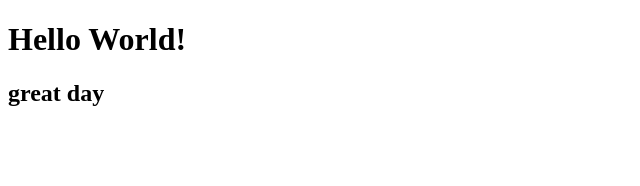
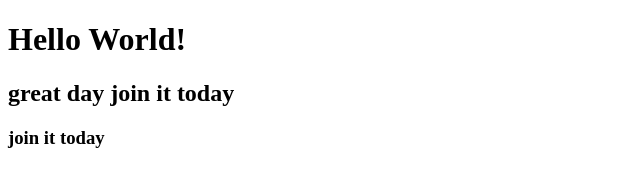
Before and after one commit to kavya21/module2, a plain HTML site: page site/index.html in a window 1280 px wide. Shown: the whole page, without its empty margins (0-640 px from the left). Drawn offline with Linux system fonts and the light colour scheme.

Commit message:
small addition to our page content.

```diff
--- a/site/index.html
+++ b/site/index.html
@@ -5,6 +5,7 @@
 </head>
 <body>
 <h1>Hello World!</h1>
-<h2>great day</h2>
+<h2>great day  join it today</h2>
+<h3>join it today</h3>
 </body>
 </html>
```
